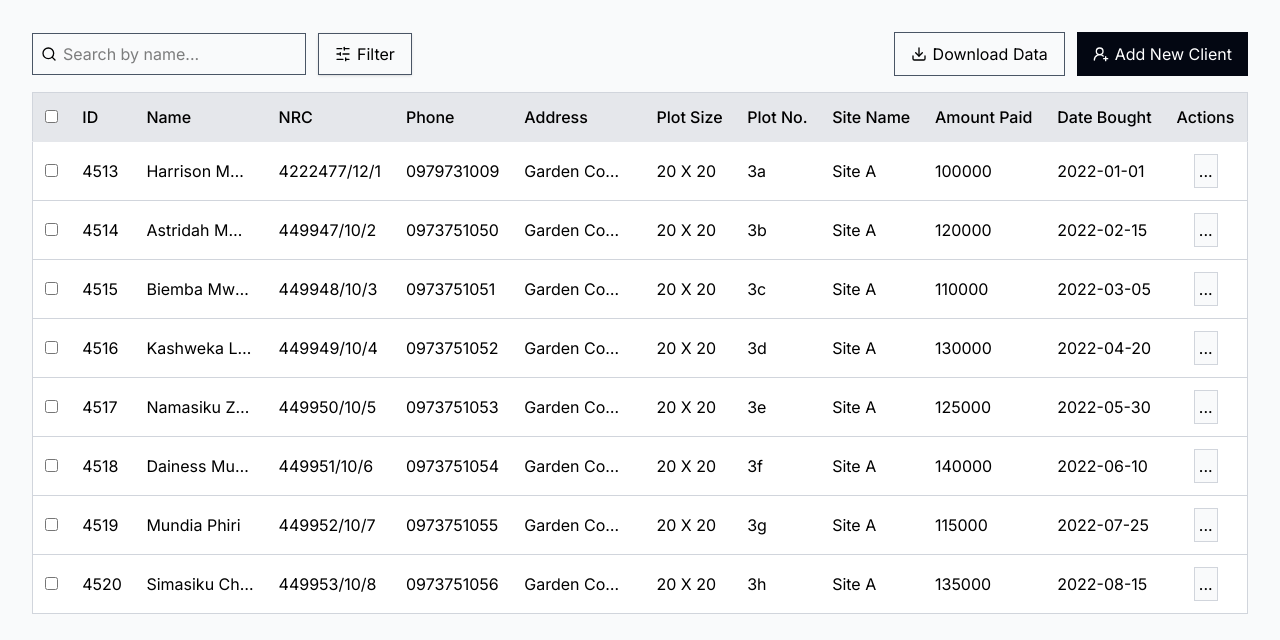
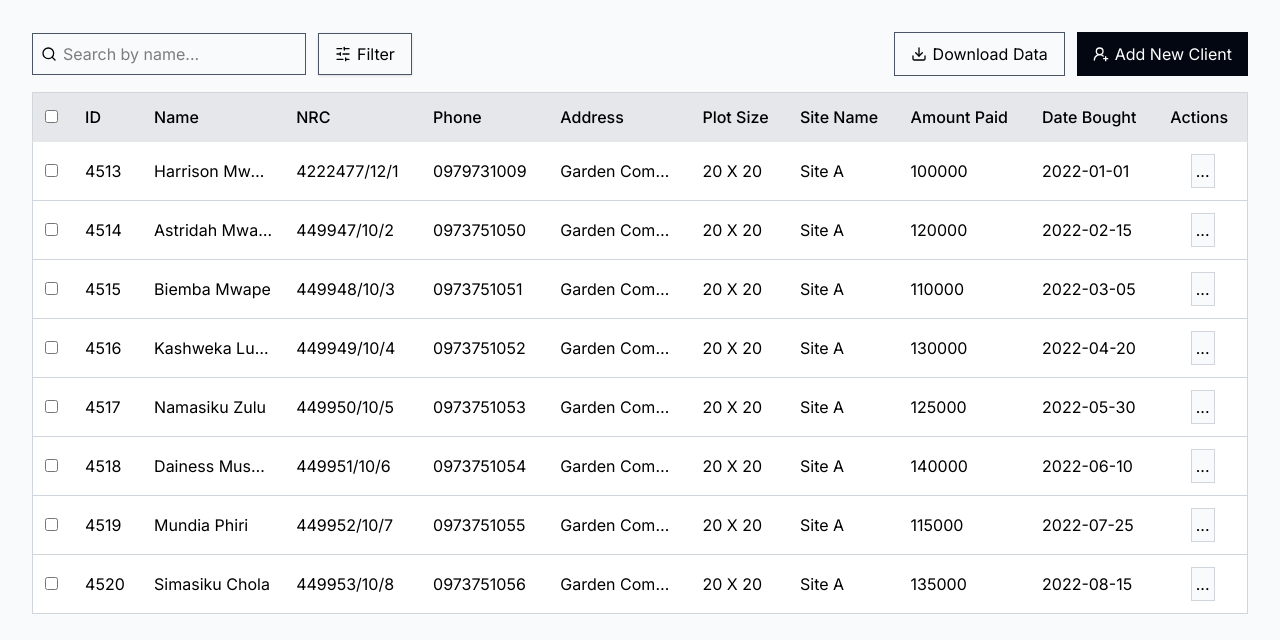
Before and after one commit to mweene/eze-future-dashboard, a React (Vite) app: page / in a window 1280 px wide. Shown: the top 640 px of the page. Built offline with nearby package versions, Linux system fonts and the light colour scheme.

Commit message:
Add view and delete record actions

```diff
--- a/src/App.jsx
+++ b/src/App.jsx
@@ -1,5 +1,5 @@
+import { useState } from "react";
 import { Search } from "lucide-react";
-import { useState } from "react";
 import Table from "./components/Table";
 import InputWithLabel from "./components/InputWithLabel";
 import AddNewClient from "./components/AddNewClient";
@@ -11,6 +11,18 @@ import FilterClientData from "./components/FilterClientData";
 export default function App() {
   const [clients, setClients] = useState(dummydata);
   const [searchTerm, setSearchTerm] = useState("");
+  const [showClientDetails, setShowClientDetails] = useState(false);
+
+  const [client, setClient] = useState({});
+  const handleShowClientDetails = (c) => {
+    setClient(c);
+    setShowClientDetails((prev) => !prev);
+  };
+
+  const handleDeleteRecord = (c) => {
+    const newClients = clients.filter((client) => client.id !== c.id);
+    setClients(newClients);
+  };
 
   const handleSearch = (e) => setSearchTerm(e.target.value);
 
@@ -18,7 +30,7 @@ export default function App() {
     data.name.toLowerCase().includes(searchTerm.trim().toLowerCase()),
   );
   return (
-    <div className="App p-8 bg-gray-50">
+    <div className="App p-8 bg-gray-50 relative">
       <div className="flex place-content-between gap-2">
         <div className="flex gap-3 place-items-center">
           <div className="flex gap-1.5 items-center border border-gray-600 p-2">
@@ -39,10 +51,24 @@ export default function App() {
           <AddNewClient clients={clients} updateClients={setClients} />
         </div>
       </div>
-      <Table clients={searchedClients} />
+      <Table
+        clients={searchedClients}
+        showClientDetails={handleShowClientDetails}
+        onDelete={handleDeleteRecord}
+      />
+      {showClientDetails && <ClientDetails client={client} />}
     </div>
   );
 }
+
+const ClientDetails = ({ client }) => {
+  return (
+    <div className="absolute p-4 bg-amber-300 top-0">
+      <h1>{client.name}</h1>
+      <p>{client.phone}</p>
+    </div>
+  );
+};
 
 function reducer(state, action) {
   switch (action.type) {
--- a/src/components/ActionsModal.jsx
+++ b/src/components/ActionsModal.jsx
@@ -1,7 +1,13 @@
 import { UserRoundPen, UserRound, UserRoundX, X } from "lucide-react";
 import ClientDetailsModal from "./ClientDetailsModal";
 
-const ActionsModal = ({ onReveal, onClick, onEdit, onDelete, client }) => {
+const ActionsModal = ({
+  onReveal,
+  onShowDetails,
+  onEdit,
+  onDelete,
+  client,
+}) => {
   return (
     <div className="absolute top-0 right-0 border border-gray-400 bg-white my-5 mx-4 p-3 z-10 grid gap-2.5">
       <button
@@ -12,7 +18,7 @@ const ActionsModal = ({ onReveal, onClick, onEdit, onDelete, client }) => {
       </button>
 
       <div className="flex flex-col gap-1.5">
-        <EditClientRecord onClick={onClick}>
+        <EditClientRecord client={client} onClick={() => onShowDetails(client)}>
           <UserRound size={16} />
           Details
         </EditClientRecord>
@@ -20,7 +26,7 @@ const ActionsModal = ({ onReveal, onClick, onEdit, onDelete, client }) => {
           <UserRoundPen size={16} />
           Edit
         </EditClientRecord>
-        <EditClientRecord onClick={onDelete}>
+        <EditClientRecord onClick={() => onDelete(client)}>
           <UserRoundX size={16} />
           Delete
         </EditClientRecord>
--- a/src/components/AddNewClientModal.jsx
+++ b/src/components/AddNewClientModal.jsx
@@ -6,7 +6,7 @@ const AddNewClientModal = ({ onSubmit, onChange, onReveal }) => {
     <div className="bg-white border absolute right-0 my-1.5 px-5 py-2 z-10">
       <div className="flex place-content-between border-b border-gray-300 px-2 py-4 mb-4">
         <h2 className="text-xl">Add New Client</h2>
-        <button className="cursor-pointer bg-gray-200" onClick={onReveal}>
+        <button className="cursor-pointer" onClick={onReveal}>
           <X />
         </button>
       </div>
--- a/src/components/Table.jsx
+++ b/src/components/Table.jsx
@@ -1,14 +1,7 @@
 import { useState } from "react";
 import ActionsModal from "./ActionsModal";
 
-const Table = ({ clients }) => {
-  const [showClientDetails, setShowClientDetails] = useState(false);
-  const [showEdit, setShowEdit] = useState(false);
-  const [showClientDelete, setShowClientDelete] = useState(false);
-  const handleClientDetails = () => setShowClientDetails((prev) => !prev);
-  const handleEdit = () => setShowEdit((prev) => !prev);
-  const handleClientDelete = () => setShowClientDelete((prev) => !prev);
-
+const Table = ({ clients, showClientDetails, onDelete }) => {
   return (
     <div className="grid content-center items-center my-4 bg-white">
       <table className="border-collapse min-w-3/6 text-left border border-gray-300">
@@ -23,7 +16,6 @@ const Table = ({ clients }) => {
             <th>Phone</th>
             <th>Address</th>
             <th>Plot Size</th>
-            <th>Plot No.</th>
             <th>Site Name</th>
             <th>Amount Paid</th>
             <th>Date Bought</th>
@@ -35,24 +27,19 @@ const Table = ({ clients }) => {
             <TableRow
               key={c.id}
               client={c}
-              onRevealDetails={handleClientDetails}
-              onClick={handleClientDetails}
-              onEdit={handleEdit}
-              onDelete={handleClientDelete}
+              onShowDetails={showClientDetails}
+              onDelete={onDelete}
             />
           ))}
         </tbody>
       </table>
-      {showClientDetails && <p>Details</p>}
-      {showEdit && <p>Edit</p>}
-      {showClientDelete && <p>Delete</p>}
     </div>
   );
 };
 
 export default Table;
 
-const TableRow = ({ client, onClick, onEdit, onDelete }) => {
+const TableRow = ({ client, onShowDetails, onDelete }) => {
   const [isModelOpen, setIsModelOpen] = useState(false);
   const handleModalReveal = () => setIsModelOpen((prev) => !prev);
 
@@ -70,7 +57,6 @@ const TableRow = ({ client, onClick, onEdit, onDelete }) => {
       <td>{client.phone}</td>
       <td>{client.address}</td>
       <td>{client.plotSize}</td>
-      <td>{client.plotNumber}</td>
       <td>{client.siteName}</td>
       <td>{client.amountPaid}</td>
       <td>{client.dateBought}</td>
@@ -85,8 +71,7 @@ const TableRow = ({ client, onClick, onEdit, onDelete }) => {
           <ActionsModal
             client={client}
             onReveal={handleModalReveal}
-            onClick={onClick}
-            onEdit={onEdit}
+            onShowDetails={onShowDetails}
             onDelete={onDelete}
           />
         )}
```
